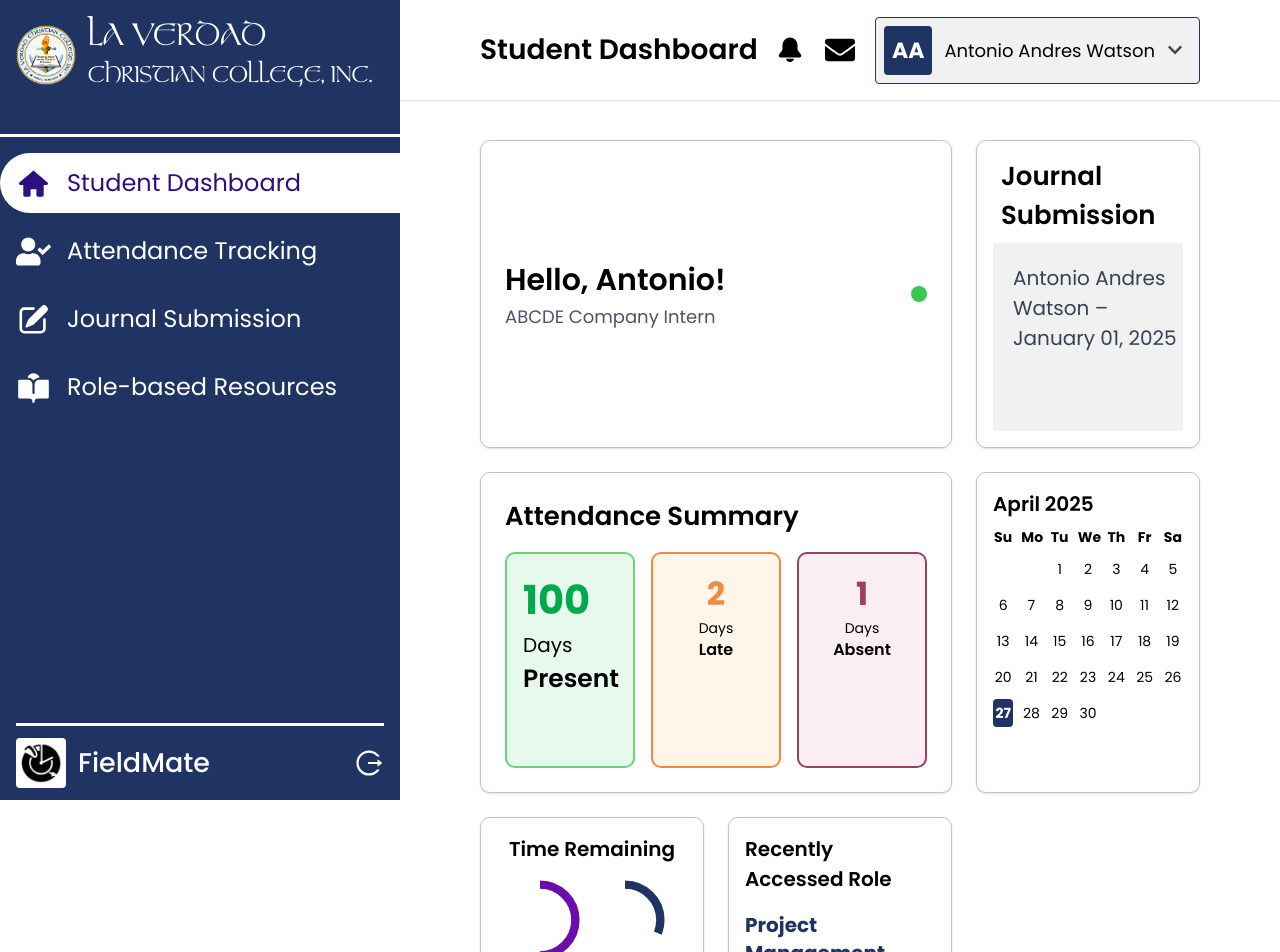
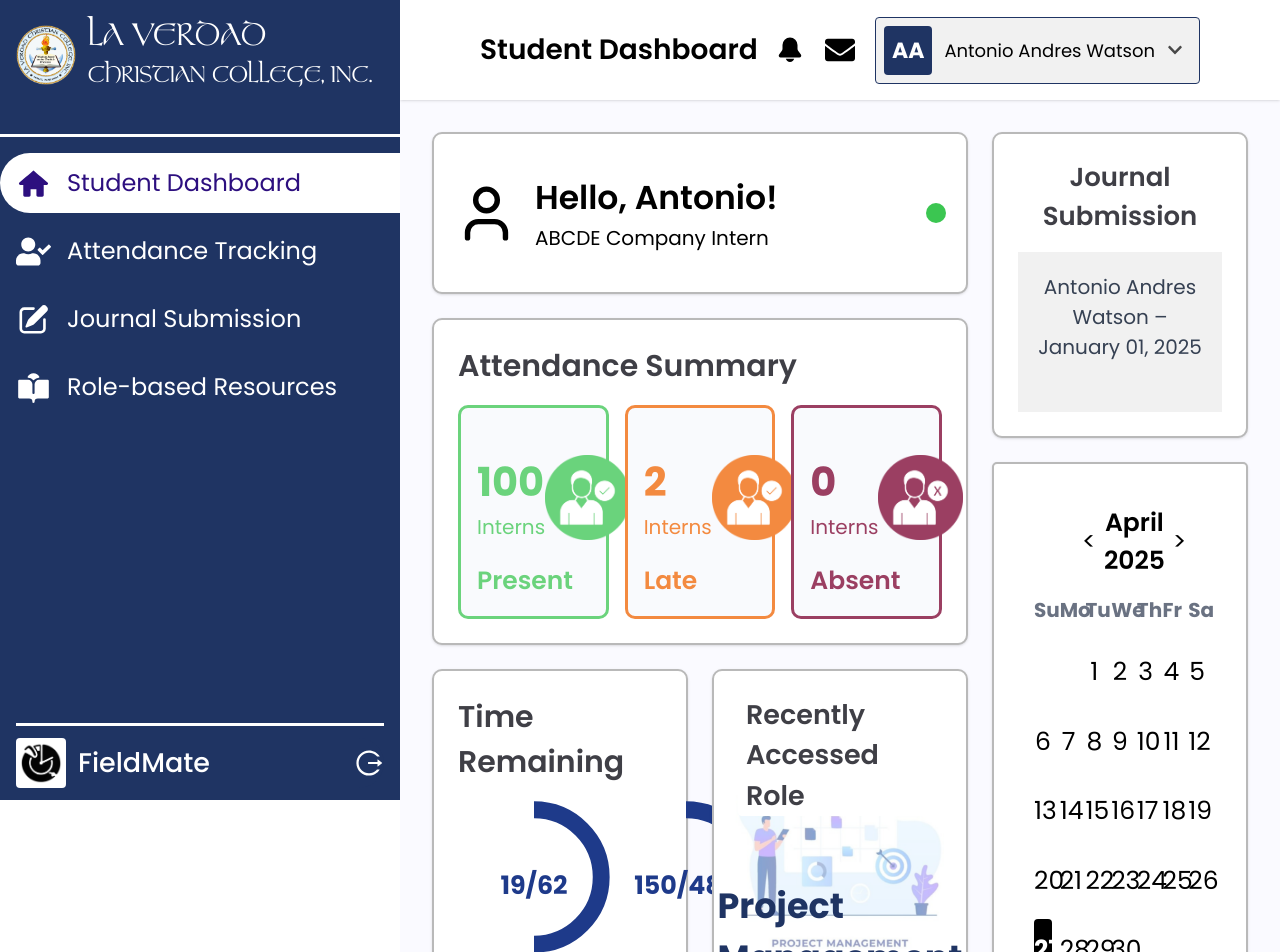
Before and after one commit to roylynjoy/Finals_Project, a React (Vite) app: page /StudentDashboard in a window 1280 px wide. Shown: the top 952 px of the page. Built offline with nearby package versions, Linux system fonts and the light colour scheme.

Commit message:
modified Sdashboard and Cjournal

```diff
--- a/src/Pages/CompanyJournal.jsx
+++ b/src/Pages/CompanyJournal.jsx
@@ -40,7 +40,7 @@ function CompanyJournal() {
               {journalEntries.map((name, index) => (
                 <div
                   key={index}
-                  className="bg-white shadow rounded p-4 flex flex-col justify-between w-full h-[370px]"
+                  className="bg-[#F9FAFD] shadow rounded border border-[#C2C2C2] p-4 flex flex-col justify-between w-full h-[370px]"
                 >
                   <div className="flex-1 mb-6">
                     <p className="text-[20px] font-medium leading-snug">
@@ -51,7 +51,7 @@ function CompanyJournal() {
                   </div>
 
                   <div className="flex justify-between items-center border-t-3 border-[#959494] pt-3">
-                    <button className="flex items-center gap-2 px-3 py-1 text-white bg-[#2D0F7F] rounded text-sm hover:bg-[#1F3463]">
+                    <button className="flex items-center gap-2 px-3 py-1 text-white bg-[#0385FF] rounded text-sm hover:bg-[#1F3463]">
                       <FaEye size={14} />
                       View
                     </button>
--- a/src/Pages/StudentDashboard.jsx
+++ b/src/Pages/StudentDashboard.jsx
@@ -1,116 +1,202 @@
-import React, { useState } from 'react';
-import Sidebar from './Sidebar';
-import { FaChevronDown } from "react-icons/fa";
-import Header from './header';
-import Footer from './footer';
+import React, { useState } from "react";
+import Sidebar from "./Sidebar";
+import Header from "./header";
+import Footer from "./footer";
+import { LuUser } from "react-icons/lu";
+import Calendar from "./Calendar";
 
 function StudentDashboard() {
   const [isSidebarExpanded, setIsSidebarExpanded] = useState(false);
 
-  // Calendar logic
   const today = new Date();
   const currentYear = today.getFullYear();
-  const currentMonth = today.getMonth(); // 0-indexed
-  const monthName = today.toLocaleString('default', { month: 'long' });
+  const currentMonth = today.getMonth();
+  const monthName = today.toLocaleString("default", { month: "long" });
   const firstDay = new Date(currentYear, currentMonth, 1).getDay();
   const daysInMonth = new Date(currentYear, currentMonth + 1, 0).getDate();
 
   const daysArray = [];
-  for (let i = 0; i < firstDay; i++) {
-    daysArray.push(null); // empty cells before first day
-  }
-  for (let i = 1; i <= daysInMonth; i++) {
-    daysArray.push(i);
-  }
+  for (let i = 0; i < firstDay; i++) daysArray.push(null);
+  for (let i = 1; i <= daysInMonth; i++) daysArray.push(i);
 
   return (
     <div className="flex flex-col min-h-screen">
-      <Sidebar isExpanded={isSidebarExpanded} setIsExpanded={setIsSidebarExpanded} />
-
-      <div className={`flex-1 flex flex-col transition-all duration-300 ease-in-out ${isSidebarExpanded ? "ml-[400px]" : "ml-[106px]"}`}>
+      <Sidebar
+        isExpanded={isSidebarExpanded}
+        setIsExpanded={setIsSidebarExpanded}
+      />
+      <div
+        className={`flex-1 flex flex-col transition-all duration-300 ease-in-out ${
+          isSidebarExpanded ? "ml-[400px]" : "ml-[106px]"
+        } bg-[#FAFAFF]`}
+      >
         <Header />
-
-        <div className='px-20 py-10 grid grid-cols-3 gap-6 grid-rows-[auto_auto_auto]'>
-
+        <div className="p-8 grid grid-cols-3 gap-6">
+          {/* Left Column (2/3) */}
+          <div className="col-span-2 space-y-6">
             {/* Welcome Card */}
-          <div className='bg-white shadow border border-[#C2C2C2] rounded-[10px] col-span-2 flex items-center justify-between px-6 py-4'>
+            <div className="bg-white p-5 rounded-[10px] shadow flex items-center justify-between border-2 border-[#B9B9B9]">
+              <div className="flex items-center gap-4 h-[118px]">
+                <div className="flex items-center justify-center">
+                  <LuUser size={65} />
+                </div>
                 <div>
-              <h1 className='text-[30px] font-semibold'>Hello, Antonio!</h1>
-              <h2 className='text-[18px] text-gray-600'>ABCDE Company Intern</h2>
+                  <p className="text-[33px] font-semibold">Hello, Antonio!</p>
+                  <p className="text-[20px]">ABCDE Company Intern</p>
                 </div>
-            <div className='h-4 w-4 bg-[#3BC651] rounded-full'></div>
               </div>
-
-          {/* Journal Submission */}
-          <div className='bg-white shadow border border-[#C2C2C2] rounded-[10px] p-4'>
-            <h1 className='text-[26px] font-semibold mb-2 ml-2'>Journal Submission</h1>
-            <p className='text-gray-700 bg-[#F1F1F1] h-[188px] pl-5 pt-5 text-[20px]'>Antonio Andres Watson – January 01, 2025</p>
+              <div className="w-[20px] h-[20px] rounded-full bg-[#3BC651]" />
             </div>
 
             {/* Attendance Summary */}
-          <div className='bg-white shadow border border-[#C2C2C2] rounded-[10px] p-6 col-span-2'>
-            <h2 className='text-[26px] font-semibold mb-4'>Attendance Summary</h2>
-            <div className='grid grid-cols-3 gap-4'>
-              <div className='bg-[#E7F8ED] border-2 border-[#6BD37C] rounded-[10px] p-4 h-[216px]'>
-                <h1 className='text-[40px] font-bold text-[#00A94D] text-start'>100</h1>
-                <p className='text-[20px]'>Days</p>
-                <p className='font-semibold text-[25px] '>Present</p>
+            <div className="bg-white p-6 rounded-[10px] shadow border-2 border-[#B9B9B9]">
+              <div className="text-[30px] font-semibold text-[#3F3F46] mb-4">
+                Attendance Summary
               </div>
-              <div className='bg-[#FFF5E9] border-2 border-[#F38A40] rounded-[10px] p-4 text-center'>
-                <h1 className='text-[32px] font-bold text-[#F38A40]'>2</h1>
-                <p className='text-sm'>Days</p>
-                <p className='font-semibold'>Late</p>
+              <div className="grid grid-cols-3 gap-4 ">
+                {/* Present */}
+                <div className="bg-[#F9FAFD] p-4  rounded-[10px] border-3 border-[#6BD37C]">
+                  <div className="flex justify-between items-center mt-7">
+                    <div>
+                      <p className="text-[40px] font-bold text-[#6BD37C]">
+                        100
+                      </p>
+                      <p className="text-[20px] text-[#6BD37C]">Interns</p>
                     </div>
-              <div className='bg-[#FAEEF2] border-2 border-[#9B3F62] rounded-[10px] p-4 text-center'>
-                <h1 className='text-[32px] font-bold text-[#9B3F62]'>1</h1>
-                <p className='text-sm'>Days</p>
-                <p className='font-semibold'>Absent</p>
+                    <img
+                      src="/pictures/Green.png"
+                      alt="Present Icon"
+                      className="w-[85px] mr-5"
+                    />
+                  </div>
+                  <p className="text-start text-[25px] font-semibold text-[#6BD37C] mt-5 ">
+                    Present
+                  </p>
+                </div>
+
+                {/* Late */}
+                <div className="bg-[#F9FAFD] p-4 rounded-[10px] border-3 border-[#F38A40]">
+                  <div className="flex justify-between items-center  mt-7">
+                    <div>
+                      <p className="text-[40px] font-bold text-[#F38A40]">2</p>
+                      <p className="text-[20px] text-[#F38A40]">Interns</p>
+                    </div>
+                    <img
+                      src="/pictures/Orange.png"
+                      alt="Late Icon"
+                      className="w-[85px] mr-5"
+                    />
+                  </div>
+                  <p className="text-start text-[25px] font-semibold text-[#F38A40] mt-5">
+                    Late
+                  </p>
+                </div>
+
+                {/* Absent */}
+                <div className="bg-[#F9FAFD] p-4 rounded-[10px] border-3 border-[#9B3F62]">
+                  <div className="flex justify-between items-center  mt-7">
+                    <div>
+                      <p className="text-[40px] font-bold text-[#9B3F62]">0</p>
+                      <p className="text-[20px] text-[#9B3F62]">Interns</p>
+                    </div>
+                    <img
+                      src="/pictures/Pink.png"
+                      alt="Absent Icon"
+                      className="w-[85px] mr-5"
+                    />
+                  </div>
+                  <p className="text-start text-[25px] font-semibold text-[#9B3F62] mt-5">
+                    Absent
+                  </p>
                 </div>
               </div>
             </div>
 
-          {/* Calendar - Now dynamic and functional */}
-          <div className='bg-white shadow border border-[#C2C2C2] rounded-[10px] p-4'>
-            <h2 className='text-[20px] font-semibold mb-2'>{monthName} {currentYear}</h2>
-            <div className='grid grid-cols-7 gap-2 text-center text-sm'>
-              {['Su', 'Mo', 'Tu', 'We', 'Th', 'Fr', 'Sa'].map((d, i) => (
-                <div key={i} className='font-bold'>{d}</div>
-              ))}
-              {daysArray.map((day, index) => (
-                <div
-                  key={index}
-                  className={`py-1 rounded ${day === today.getDate() ? 'bg-[#1F3463] text-white font-bold' : ''}`}
+            {/* Tasks & Journal */}
+            <div className="grid grid-cols-2 gap-6">
+              <div className="bg-white p-6 rounded-[10px] shadow  border-2 border-[#B9B9B9]">
+                <h1 className="text-[30px] font-semibold mb-4 text-[#3F3F46]">
+                  Time Remaining
+                </h1>
+                <div className="flex justify-around">
+                  <div className="flex flex-col items-center">
+                    <svg className="h-38 mb-1" viewBox="0 0 36 36">
+                      <path
+                        fill="none"
+                        stroke="#1E3A8A"
+                        strokeWidth="4"
+                        strokeDasharray="53,100"
+                        d="M18 2.0845 a 15.9155 15.9155 0 0 1 0 31.831"
+                      />
+                      <text
+                        x="18"
+                        y="22"
+                        textAnchor="middle"
+                        fill="#1E3A8A"
+                        fontSize="6"
+                        fontWeight="bold"
                       >
-                  {day || ''}
+                        19/62
+                      </text>
+                    </svg>
+                    <span className="text-[25px]">Days</span>
                   </div>
-              ))}
-            </div>
-          </div>
-
-          {/* Time Remaining */}
-          <div className='bg-white shadow border border-[#C2C2C2] rounded-[10px] p-4 text-center'>
-            <h2 className='text-[20px] font-semibold mb-4'>Time Remaining</h2>
-            <div className='flex justify-around'>
-              <div>
-                <svg className='w-20 h-20 mb-1' viewBox="0 0 36 36">
-                  <path fill="none" stroke="#6A0DAD" strokeWidth="3.8" strokeDasharray="53,100" d="M18 2.0845 a 15.9155 15.9155 0 0 1 0 31.831" />
+                  <div className="flex flex-col items-center">
+                    <svg className="h-38 mb-1" viewBox="0 0 36 36">
+                      <path
+                        fill="none"
+                        stroke="#1E3A8A"
+                        strokeWidth="4"
+                        strokeDasharray="31,100"
+                        d="M18 2.0845 a 15.9155 15.9155 0 0 1 0 31.831"
+                      />
+                      <text
+                        x="18"
+                        y="22"
+                        textAnchor="middle"
+                        fill="#1E3A8A"
+                        fontSize="6"
+                        fontWeight="bold"
+                      >
+                        150/486
+                      </text>
                     </svg>
-                <p className='text-sm'>19/38 Days</p>
-              </div>
-              <div>
-                <svg className='w-20 h-20 mb-1' viewBox="0 0 36 36">
-                  <path fill="none" stroke="#1F3463" strokeWidth="3.8" strokeDasharray="31,100" d="M18 2.0845 a 15.9155 15.9155 0 0 1 0 31.831" />
-                </svg>
-                <p className='text-sm'>150/486 Hours</p>
+                    <span className="text-[25px]">Hours</span>
                   </div>
                 </div>
               </div>
 
-          {/* Recently Accessed Role */}
-          <div className='bg-white shadow border border-[#C2C2C2] rounded-[10px] p-4 flex flex-col justify-between'>
-            <h2 className='text-[20px] font-semibold'>Recently Accessed Role</h2>
-            <div className='h-full flex items-center justify-center'>
-              <p className='text-xl font-bold text-[#1F3463]'>Project Management</p>
+              <div className="bg-white p-6 rounded-[10px] shadow border-2 border-[#B9B9B9]  h-[305px] relative overflow-hidden">
+                <h2 className="text-[27px] font-semibold mb-4 bg-white text-[#3F3F46] px-2 rounded relative z-10">
+                  Recently Accessed Role
+                </h2>
+
+                <div className="text-[35px] font-bold text-[#1F3463] content-center px-2 rounded relative z-10 h-[200px] flex items-center justify-center">
+                  Project Management
+                </div>
+
+                {/* Background overlay */}
+                <div
+                  className="absolute top-[85px] left-0 w-full h-[210px] bg-cover bg-center opacity-50 z-0"
+                  style={{ backgroundImage: "url('/pictures/PM.jpg')" }}
+                ></div>
+              </div>
+            </div>
+          </div>
+
+          {/* Right Column (1/3) */}
+          <div className="space-y-6">
+            <div className="bg-white p-6 rounded-[10px] shadow text-center border-2 border-[#B9B9B9]">
+              <h1 className="text-[26px] font-semibold mb-4 text-[#3F3F46]">
+                Journal Submission
+              </h1>
+              <p className="text-gray-700 bg-[#F1F1F1] h-[160px] p-5 text-[20px]">
+                Antonio Andres Watson – January 01, 2025
+              </p>
+            </div>
+
+            <div>
+            <Calendar className="w-[500px] h-[550px] border-2 border-[#B9B9B9] rounded-[5px]"/>
             </div>
           </div>
         </div>
```
Lines whose indentation alone changed are shown as unchanged.
